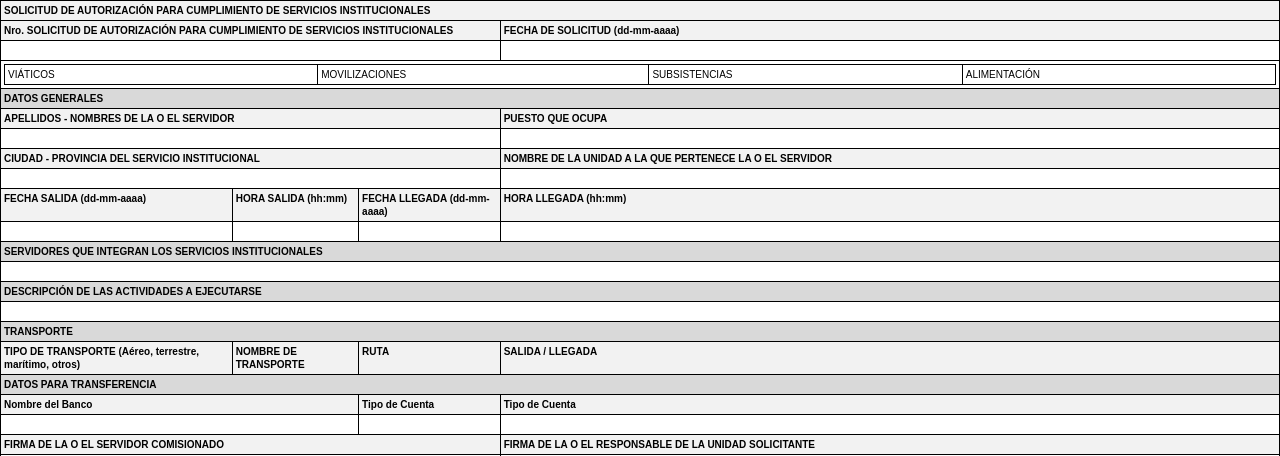
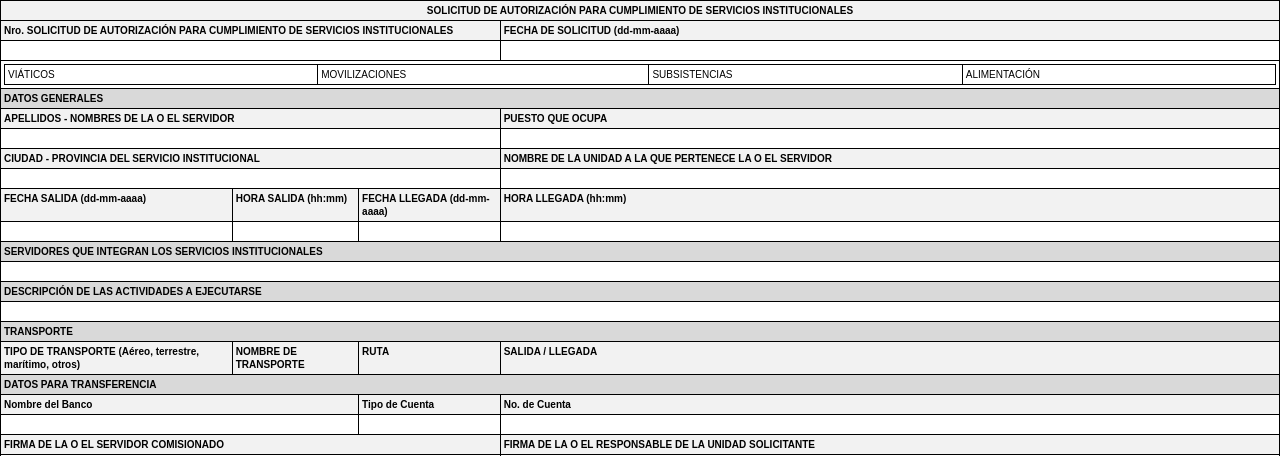
Before and after one commit to lreyesp2609/INIAP-BACK-END, a Django app: template Informes/templates/solicitud_viaje_pdf.html in a window 1280 px wide. Shown: the top 456 px of the page. Run offline with Django 5.2, Linux system fonts and the light colour scheme; the template is opened without the code that fills it, so the values that code supplies are empty.

Commit message:
Cambios en los html

```diff
--- a/Informes/templates/facturas_informe_pdf.html
+++ b/Informes/templates/facturas_informe_pdf.html
@@ -28,13 +28,11 @@
 
         .header {
             top: -1cm;
-            border-bottom: 1px solid #000;
             padding-bottom: 10px;
         }
 
         .footer {
             bottom: -1cm;
-            border-top: 1px solid #000;
             padding-top: 10px;
         }
 
@@ -116,8 +114,8 @@
 
         <!-- Centramos el número de informe y la fecha de comisión -->
         <div class="center-text">
-            <p class="bold"><strong>NÚMERO DE INFORME:</strong> 001-RPLA-UI-INIAP-EETP-2024</p>
-            <p class="bold"><strong>FECHA DE LA COMISIÓN:</strong> del 26 al 26 de septiembre del 2024</p>
+            <p class="bold"><strong>NÚMERO DE INFORME:</strong> {{ codigo_solicitud }}</p>
+            <p class="bold"><strong>FECHA DE LA COMISIÓN:</strong> {{ fecha_comision }}</p>
         </div>
 
         <table>
--- a/Informes/templates/informe_viaje_pdf.html
+++ b/Informes/templates/informe_viaje_pdf.html
@@ -29,13 +29,11 @@
 
         .header {
             top: -1.5cm;
-            border-bottom: 1px solid #000;
             padding-bottom: 10px;
         }
 
         .footer {
             bottom: -2cm;
-            border-top: 1px solid #000;
             padding-top: 10px;
         }
 
@@ -103,8 +101,9 @@
     <div class="content">
         <table>
             <tr>
-                <th colspan="4">INFORME DE SERVICIOS INSTITUCIONALES</th>
+                <th colspan="4" style="text-align: center;">INFORME DE SERVICIOS INSTITUCIONALE</th>
             </tr>
+
             <tr>
                 <th colspan="3">Nro. SOLICITUD DE AUTORIZACIÓN PARA CUMPLIMIENTO DE SERVICIOS INSTITUCIONALES</th>
                 <th colspan="3">FECHA DE SOLICITUD (dd-mm-aaaa)</th>
--- a/Informes/templates/solicitud_viaje_pdf.html
+++ b/Informes/templates/solicitud_viaje_pdf.html
@@ -29,13 +29,11 @@
 
         .header {
             top: -1.5cm;
-            border-bottom: 1px solid #000;
             padding-bottom: 10px;
         }
 
         .footer {
             bottom: -2cm;
-            border-top: 1px solid #000;
             padding-top: 10px;
         }
 
@@ -118,7 +116,7 @@
     <div class="content">
         <table>
             <tr>
-                <th colspan="4">SOLICITUD DE AUTORIZACIÓN PARA CUMPLIMIENTO DE SERVICIOS INSTITUCIONALES</th>
+                <th colspan="4" style="text-align: center;">SOLICITUD DE AUTORIZACIÓN PARA CUMPLIMIENTO DE SERVICIOS INSTITUCIONALES</th>
             </tr>
             <tr>
                 <th colspan="3">Nro. SOLICITUD DE AUTORIZACIÓN PARA CUMPLIMIENTO DE SERVICIOS INSTITUCIONALES</th>
@@ -217,12 +215,12 @@
             <tr>
                 <th colspan="2">Nombre del Banco</th>
                 <th>Tipo de Cuenta</th>
-                <th>Tipo de Cuenta</th>
+                <th>No. de Cuenta</th>
             </tr>
             <tr>
                 <td colspan="2">{{ banco | default:"&nbsp;" }}</td>
                 <td>{{ tipo_cuenta | default:"&nbsp;" }}</td>
-                <td>{{ tipo_cuenta | default:"&nbsp;" }}</td>
+                <td>{{ numero_cuenta | default:"&nbsp;" }}</td>
             </tr>
             <tr>
                 <th colspan="3">FIRMA DE LA O EL SERVIDOR COMISIONADO</th>
--- a/Informes/views.py
+++ b/Informes/views.py
@@ -1769,8 +1769,9 @@ class GenerarPdfFacturasView(View):
             if not token_id_usuario:
                 raise AuthenticationFailed('ID de usuario no encontrado en el token')
 
-            if token_id_usuario != id_usuario:
+            if int(token_id_usuario) != id_usuario:
                 return JsonResponse({'error': 'ID de usuario en el token no coincide con el de la URL'}, status=403)
+
 
             facturas = FacturasInformes.objects.filter(id_informe=id_informe).values(
                 'id_factura',
```
